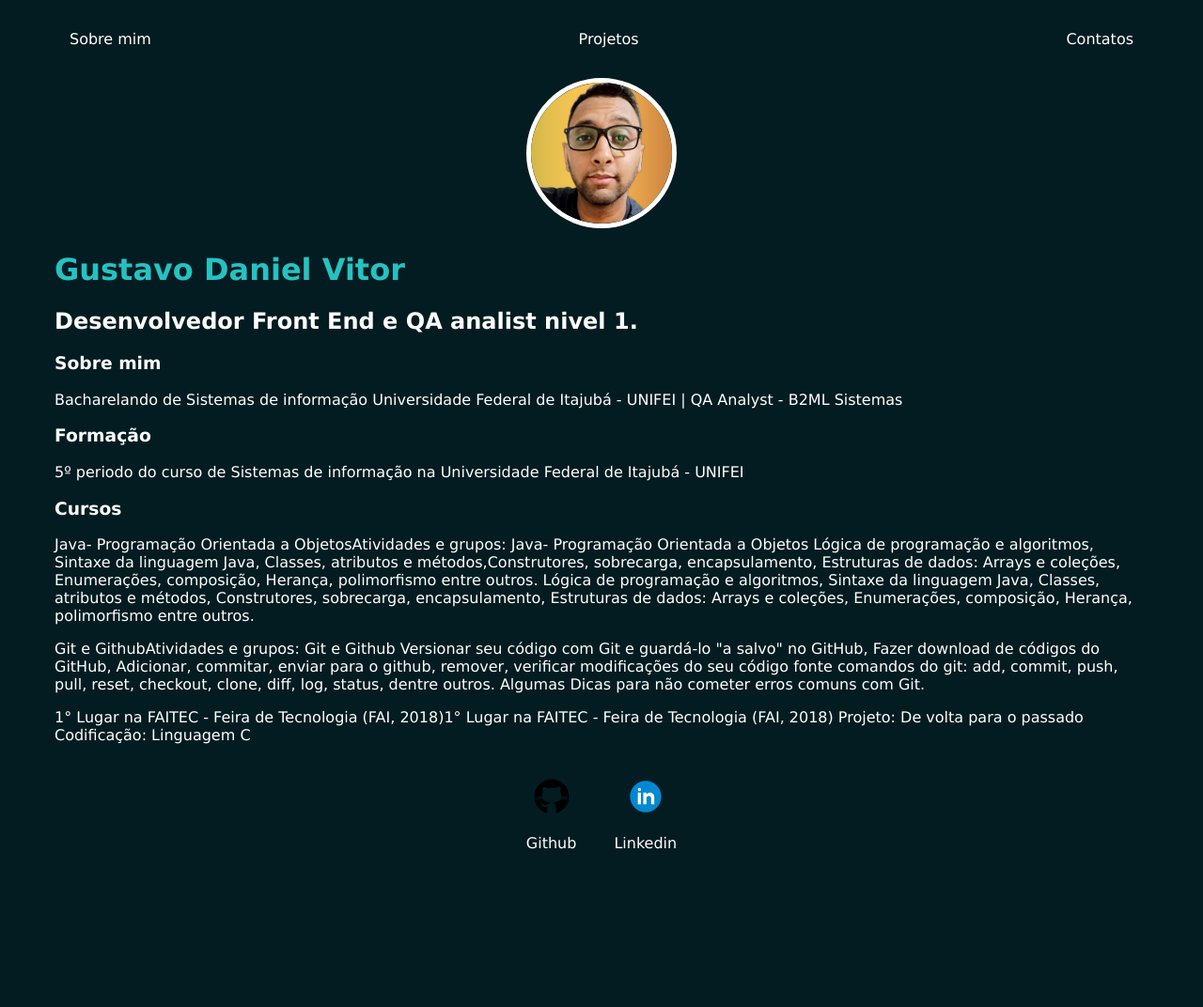
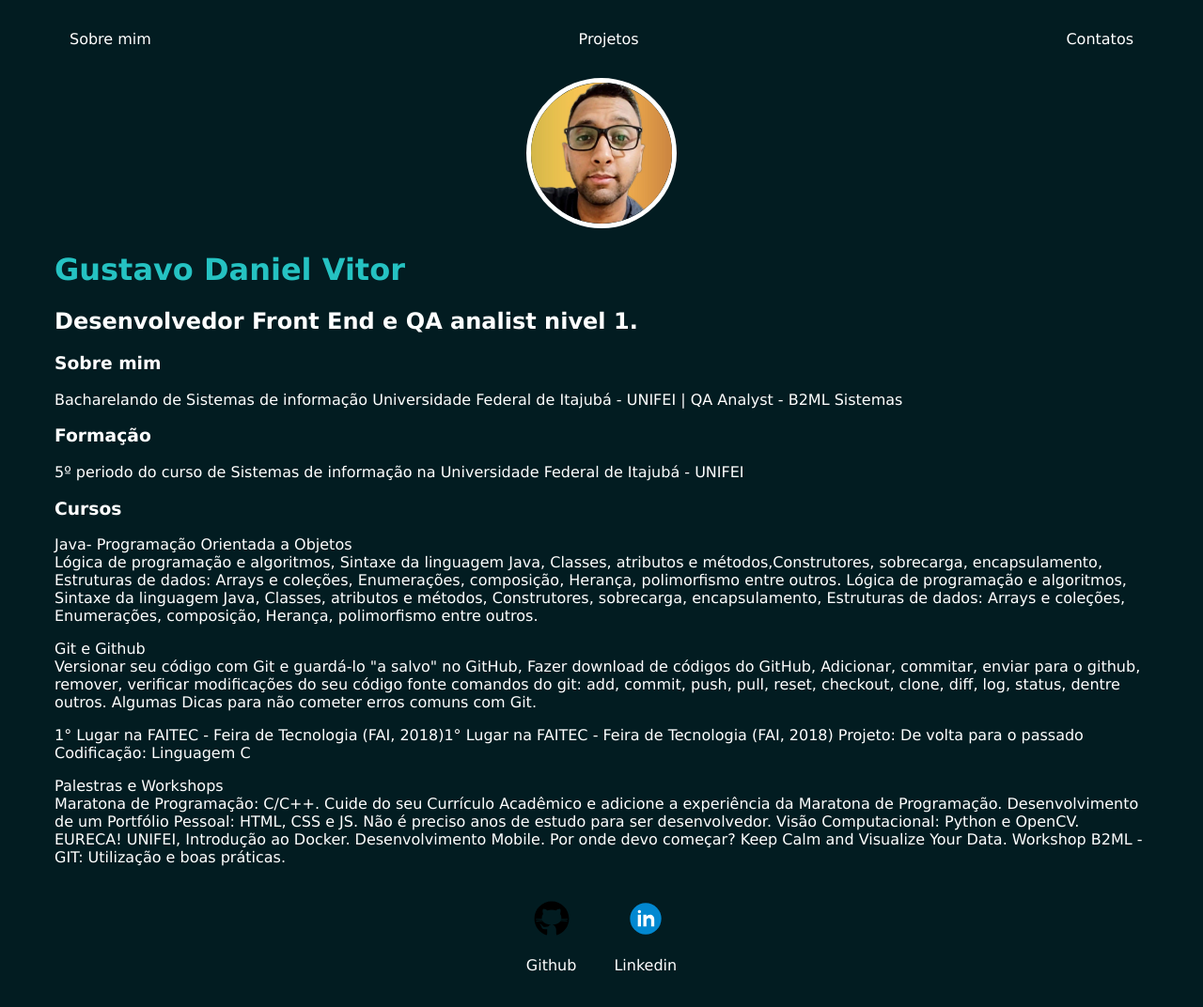
Before and after one commit to GustavoDVitor/PrimeiroSiteHTML-CSS, a plain HTML site: page index.html in a window 1280 px wide. Shown: the whole page at 94% size. Before the commit the page ends 951 px from the top, so only its background shows below. Drawn offline with Linux system fonts and the light colour scheme.

Commit message:
atualizações

```diff
--- a/index.html
+++ b/index.html
@@ -67,8 +67,8 @@
                 </h3>
                 <p>
                     <p>
-                        Java- Programação Orientada a ObjetosAtividades
-                       e grupos: Java- Programação Orientada a Objetos
+                        Java- Programação Orientada a Objetos
+                     <br>
                        Lógica de programação e algoritmos, Sintaxe da linguagem Java, Classes,
                        atributos e métodos,Construtores, sobrecarga, encapsulamento, Estruturas de dados:
                         Arrays e coleções, Enumerações, composição, Herança, polimorfismo entre outros.
@@ -78,10 +78,10 @@
                        </p>
 
                        <p>
-                        Git e GithubAtividades e grupos: Git e Github
-Versionar seu código com Git e guardá-lo "a salvo" no GitHub, Fazer download de códigos do
-GitHub, Adicionar, commitar, enviar para o github, remover, verificar modificações do seu código fonte comandos do
-git: add, commit, push, pull, reset, checkout, clone, diff, log, status, dentre outros. Algumas Dicas para não cometer erros comuns com Git.
+                       Git e Github <br>
+                        Versionar seu código com Git e guardá-lo "a salvo" no GitHub, Fazer download de códigos do
+                        GitHub, Adicionar, commitar, enviar para o github, remover, verificar modificações do seu código fonte comandos do
+                        git: add, commit, push, pull, reset, checkout, clone, diff, log, status, dentre outros. Algumas Dicas para não cometer erros comuns com Git.
                        </p>
 
                        <p>
@@ -90,6 +90,21 @@ git: add, commit, push, pull, reset, checkout, clone, diff, log, status, dentre
 
 Projeto: De volta para o passado
 Codificação: Linguagem C
+                       </p>
+
+                       <p>
+
+Palestras e Workshops
+<br>
+Maratona de Programação: C/C++.
+Cuide do seu Currículo Acadêmico e adicione a experiência da Maratona de Programação.
+Desenvolvimento de um Portfólio Pessoal: HTML, CSS e JS.
+Não é preciso anos de estudo para ser desenvolvedor.
+Visão Computacional: Python e OpenCV.
+EURECA! UNIFEI, Introdução ao Docker.
+Desenvolvimento Mobile. Por onde devo começar?
+Keep Calm and Visualize Your Data.
+Workshop B2ML - GIT: Utilização e boas práticas.
                        </p>
                 </p>
 
```
Also changed, not shown: project.html (+20 -1 lines).
